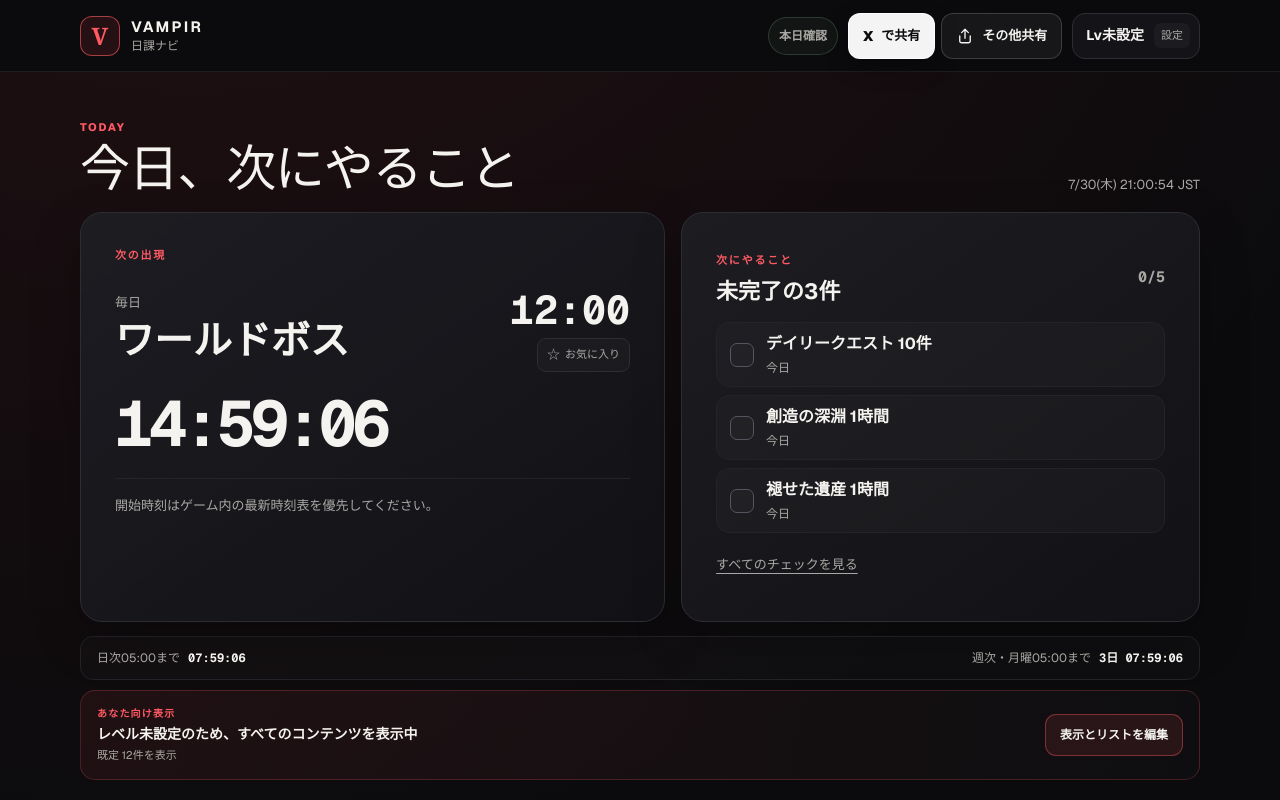
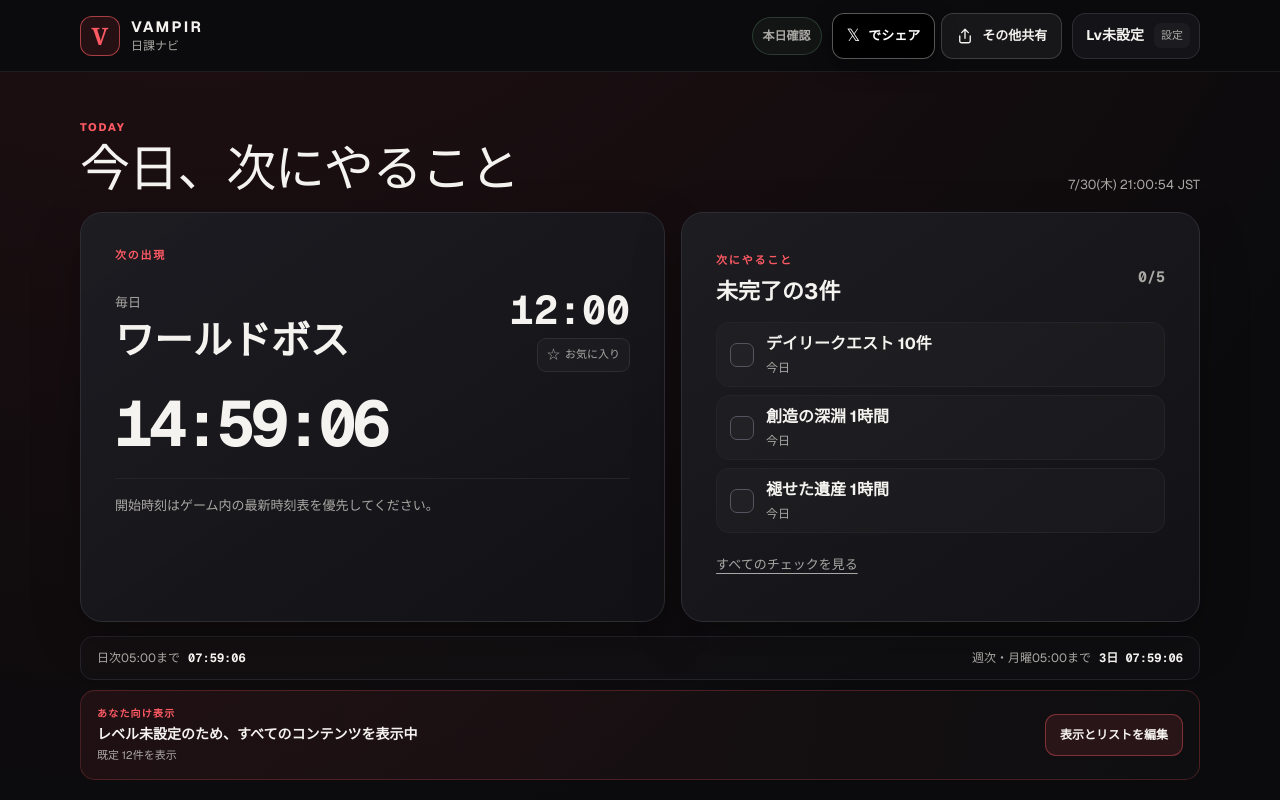
Before and after one commit to Ranats/vampir-support-hub, a Next.js app: page / in a window 1280 px wide. Shown: the top 800 px of the page. Built offline with nearby package versions, Linux system fonts and the light colour scheme.

Commit message:
Style X share as familiar black button

```diff
--- a/app/ShareMenu.tsx
+++ b/app/ShareMenu.tsx
@@ -91,10 +91,10 @@ export default function ShareMenu() {
         href={X_SHARE_URL}
         target="_blank"
         rel="noopener noreferrer"
-        aria-label="XでVAMPIR 日課ナビを共有する（外部サイト）"
+        aria-label="XでVAMPIR 日課ナビをシェアする（外部サイト）"
       >
-        <span className="x-share-mark" aria-hidden="true">X</span>
-        <span className="x-share-label">で共有</span>
+        <span className="x-share-mark" aria-hidden="true">𝕏</span>
+        <span className="x-share-label">でシェア</span>
       </a>
 
       <div className="share-control" ref={rootRef}>
--- a/app/globals.css
+++ b/app/globals.css
@@ -156,22 +156,23 @@ summary:focus-visible {
 }
 
 .x-share-trigger {
-  border: 1px solid rgba(255, 255, 255, 0.88);
-  color: #0b0b0d;
-  background: #f4f4f5;
-  box-shadow: 0 8px 24px rgba(0, 0, 0, 0.22);
+  border: 1px solid rgba(255, 255, 255, 0.34);
+  color: #fff;
+  background: #000;
+  box-shadow: 0 8px 24px rgba(0, 0, 0, 0.32);
 }
 
 .x-share-trigger:hover {
-  border-color: #fff;
-  background: #fff;
-  box-shadow: 0 10px 30px rgba(0, 0, 0, 0.34);
+  border-color: rgba(255, 255, 255, 0.7);
+  background: #141414;
+  box-shadow: 0 10px 30px rgba(0, 0, 0, 0.42);
   transform: translateY(-1px);
 }
 
 .x-share-mark {
-  font-size: 14px;
-  font-weight: 900;
+  font-family: "Segoe UI Symbol", "Arial Unicode MS", sans-serif;
+  font-size: 17px;
+  font-weight: 400;
   line-height: 1;
 }
 
```
Also changed, not shown: 1 other file (tests, documents, lock files or other folders).
